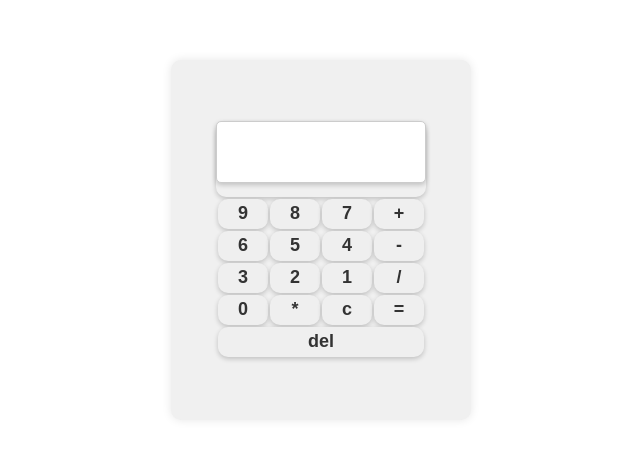
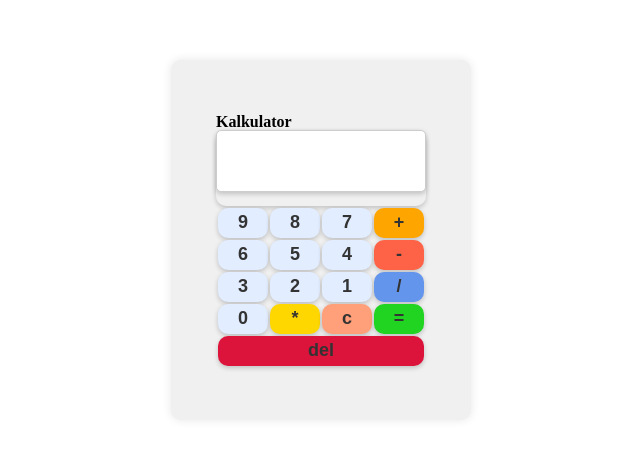
Before and after one commit to samotuho/kalkulator, a plain HTML site: page index.html in a window 1280 px wide. Shown: the part 160-618 px from the top of the page, without its empty margins (319-959 px from the left). Drawn offline with Linux system fonts and the light colour scheme.

Commit message:
Update index.html
Menambahkan class pada elemen

```diff
--- a/index.html
+++ b/index.html
@@ -10,36 +10,121 @@
   <body>
     <div class="kalkulator">
       <div class="container">
+        <h4>Kalkulator</h4>
         <form action="" name="form">
           <input type="text" class="view" name="view" />
         </form>
         <table>
           <tr>
-            <td><button type="button" class="btn" onclick="insertData(9)">9</button></td>
-            <td><button type="button" class="btn" onclick="insertData(8)">8</button></td>
-            <td><button type="button" class="btn" onclick="insertData(7)">7</button></td>
-            <td><button type="button" class="btn" onclick="insertData('+')">+</button></td>
+            <td>
+              <button type="button" class="btn number" onclick="insertData(9)">
+                9
+              </button>
+            </td>
+            <td>
+              <button type="button" class="btn number" onclick="insertData(8)">
+                8
+              </button>
+            </td>
+            <td>
+              <button type="button" class="btn number" onclick="insertData(7)">
+                7
+              </button>
+            </td>
+            <td>
+              <button
+                type="button"
+                class="btn operator add"
+                onclick="insertData('+')"
+              >
+                +
+              </button>
+            </td>
           </tr>
           <tr>
-            <td><button type="button" class="btn" onclick="insertData(6)">6</button></td>
-            <td><button type="button" class="btn" onclick="insertData(5)">5</button></td>
-            <td><button type="button" class="btn" onclick="insertData(4)">4</button></td>
-            <td><button type="button" class="btn" onclick="insertData('-')">-</button></td>
+            <td>
+              <button type="button" class="btn number" onclick="insertData(6)">
+                6
+              </button>
+            </td>
+            <td>
+              <button type="button" class="btn number" onclick="insertData(5)">
+                5
+              </button>
+            </td>
+            <td>
+              <button type="button" class="btn number" onclick="insertData(4)">
+                4
+              </button>
+            </td>
+            <td>
+              <button
+                type="button"
+                class="btn operator subtract"
+                onclick="insertData('-')"
+              >
+                -
+              </button>
+            </td>
           </tr>
           <tr>
-            <td><button type="button" class="btn" onclick="insertData(3)">3</button></td>
-            <td><button type="button" class="btn" onclick="insertData(2)">2</button></td>
-            <td><button type="button" class="btn" onclick="insertData(1)">1</button></td>
-            <td><button type="button" class="btn" onclick="insertData('/')">/</button></td>
+            <td>
+              <button type="button" class="btn number" onclick="insertData(3)">
+                3
+              </button>
+            </td>
+            <td>
+              <button type="button" class="btn number" onclick="insertData(2)">
+                2
+              </button>
+            </td>
+            <td>
+              <button type="button" class="btn number" onclick="insertData(1)">
+                1
+              </button>
+            </td>
+            <td>
+              <button
+                type="button"
+                class="btn operator divide"
+                onclick="insertData('/')"
+              >
+                /
+              </button>
+            </td>
           </tr>
           <tr>
-            <td><button type="button" class="btn" onclick="insertData(0)">0</button></td>
-            <td><button type="button" class="btn" onclick="insertData('*')">*</button></td>
-            <td><button type="button" class="btn" onclick="clearData()">c</button></td>
-            <td><button type="button" class="btn" onclick="aqual()">=</button></td>
+            <td>
+              <button type="button" class="btn number" onclick="insertData(0)">
+                0
+              </button>
+            </td>
+            <td>
+              <button
+                type="button"
+                class="btn operator multiply"
+                onclick="insertData('*')"
+              >
+                *
+              </button>
+            </td>
+            <td>
+              <button type="button" class="btn color" onclick="clearData()">
+                c
+              </button>
+            </td>
+            <td>
+              <button type="button" class="btn aqual" onclick="aqual()">
+                =
+              </button>
+            </td>
           </tr>
           <tr>
-            <td colspan="4"><button type="button" class="btn" onclick="deleteData()">del</button></td>
+            <td colspan="4">
+              <button type="button" class="btn button" onclick="deleteData()">
+                del
+              </button>
+            </td>
           </tr>
         </table>
       </div>
```
